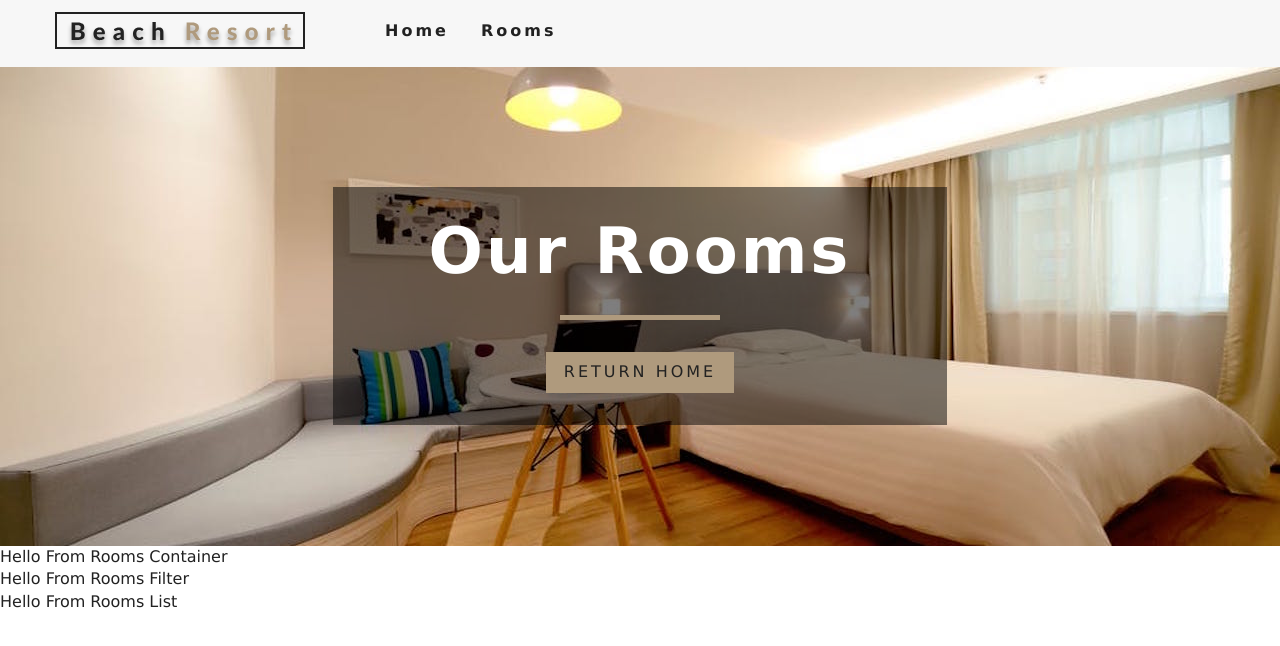
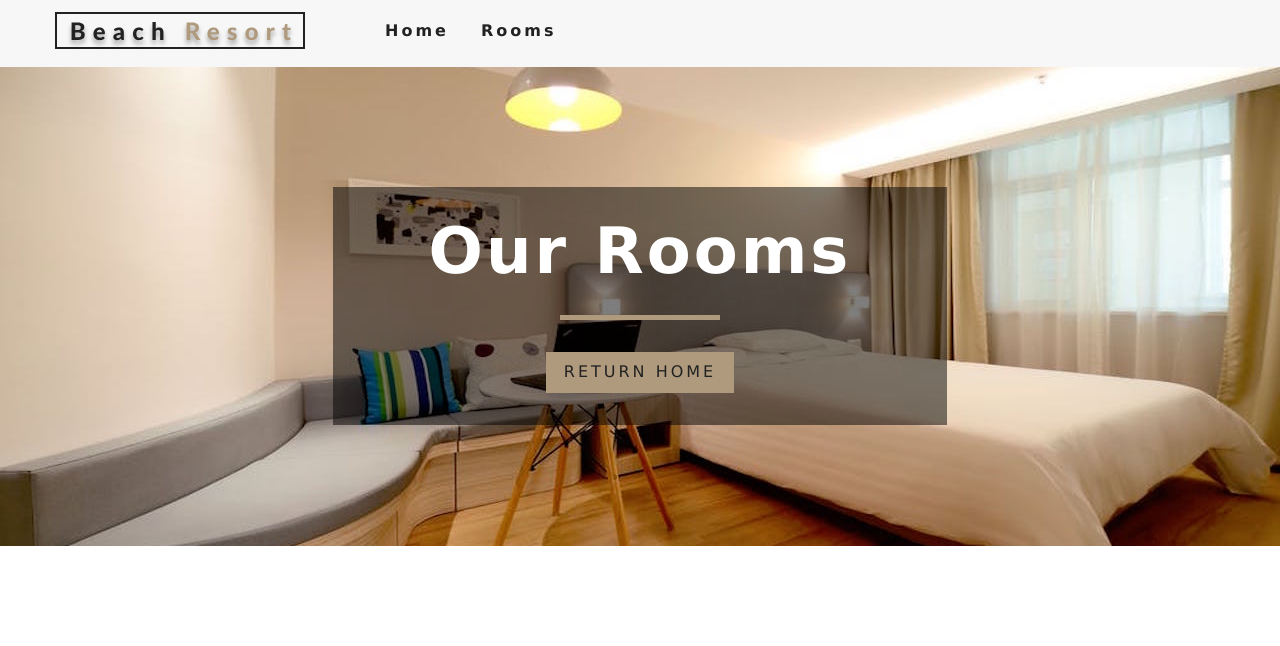
Before and after one commit to imon3/react-resort-prac, a React (Create React App) app in the folder resort/: page /rooms in a window 1280 px wide. Shown: the top 646 px of the page. Built offline with nearby package versions, Linux system fonts and the light colour scheme; the HTML template or start-up script is replaced by a standard one.

Commit message:
created higher order function for context value in context.js

```diff
--- a/resort/src/Context.js
+++ b/resort/src/Context.js
@@ -54,4 +54,14 @@ class RoomProvider extends Component {
 
 const RoomConsumer = RoomContext.Consumer;
 
-export { RoomProvider, RoomConsumer, RoomContext };
+function withRoomConsumer(Component) {
+  return function ConsumerWrapper(props) {
+    return (
+      <RoomConsumer>
+        {value => <Component {...props} context={value} />}
+      </RoomConsumer>
+    );
+  };
+}
+
+export { RoomProvider, RoomConsumer, RoomContext, withRoomConsumer };
--- a/resort/src/components/rooms/RoomsContainer.js
+++ b/resort/src/components/rooms/RoomsContainer.js
@@ -1,15 +1,39 @@
 import React from 'react';
 import RoomsFilter from './RoomsFilter';
 import RoomsList from './RoomsList';
+import { withRoomConsumer } from '../../Context';
+import Loading from '../loading/Loading';
 
-const RoomsContainer = () => {
-  return (
-    <div>
-      Hello From Rooms Container
-      <RoomsFilter />
-      <RoomsList />
-    </div>
-  );
+const RoomsContainer = props => {
+  return <div></div>;
 };
 
-export default RoomsContainer;
+export default withRoomConsumer(RoomsContainer);
+
+// import React from 'react';
+// import RoomsFilter from './RoomsFilter';
+// import RoomsList from './RoomsList';
+// import { RoomConsumer } from '../../Context';
+// import Loading from '../loading/Loading';
+
+// const RoomsContainer = () => {
+//   return (
+//     <RoomConsumer>
+//       {value => {
+//         const { loading, sortedRooms, rooms } = value;
+//         if (loading) {
+//           return <Loading />;
+//         }
+//         return (
+//           <div>
+//             Hello From Rooms Container
+//             <RoomsFilter rooms={rooms} />
+//             <RoomsList rooms={sortedRooms} />
+//           </div>
+//         );
+//       }}
+//     </RoomConsumer>
+//   );
+// };
+
+// export default RoomsContainer;
```
